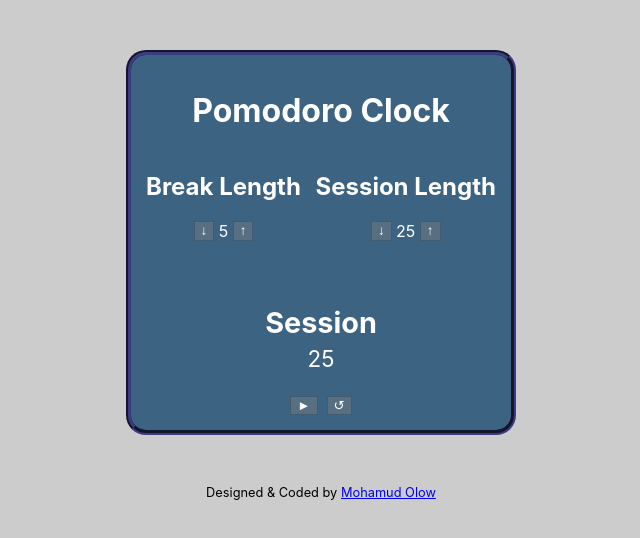
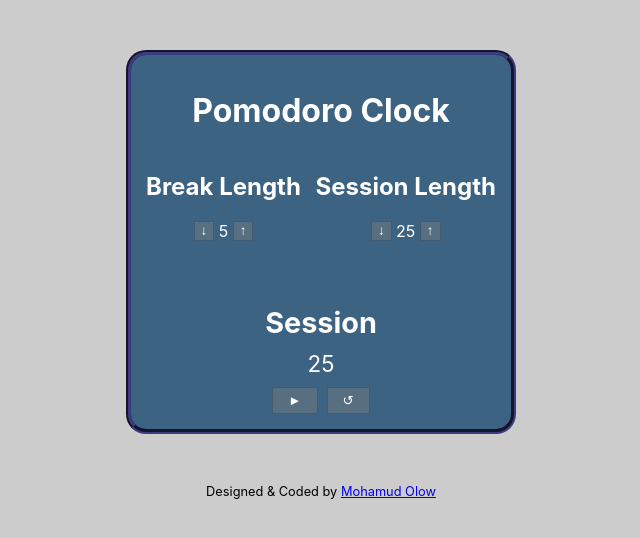
Before and after one commit to mohamudolow/pomodoro-clock, a React (Create React App) app: page / in a window 1280 px wide. Shown: the top 538 px of the page, without its empty margins (319-959 px from the left). Built offline with nearby package versions, Linux system fonts and the light colour scheme.

Commit message:
style Controls component buttons

```diff
--- a/src/App.css
+++ b/src/App.css
@@ -47,7 +47,11 @@ button {
 }
 #time-left {
     font-size: 140%;
-    margin-top: 0;
+    margin-top: 10px;
+    margin-bottom: 10px;
+}
+#controls button {
+    padding: 5px 15px;
 }
 footer  {
     text-align: center;
```
